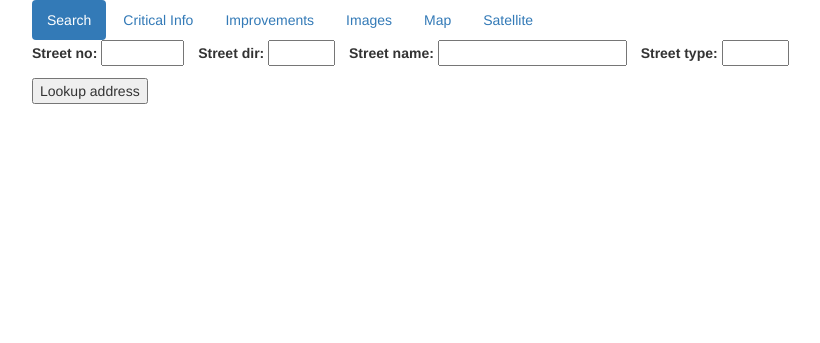
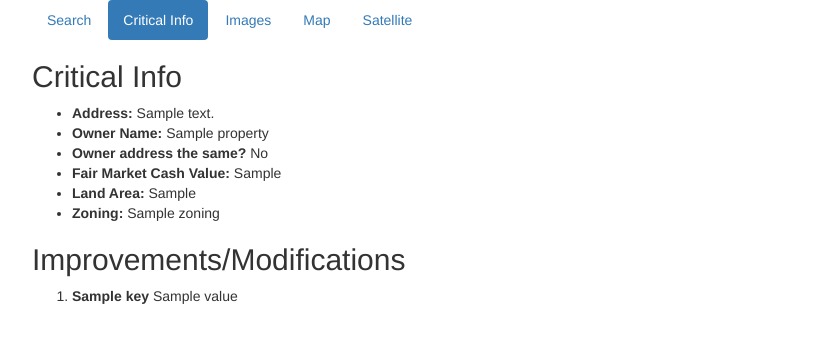
Before and after one commit to codefortulsa/tfd-preplan, a Django app: template tfdpreplan/templates/address_lookup.html in a window 1280 px wide. Shown: the top 343 px of the page, without its empty margins (38-858 px from the left). Run offline with Django 3.2, Linux system fonts and the light colour scheme; tables that the repository leaves empty hold one stand-in row (values such as "Sample post"); the template is opened without the code that fills it: values that come from a table or form of the project are taken from there, most other values are stand-ins (such as "Sample title", 1, 10 or a date in 2020); grey boxes marked "Sample" are stand-in pictures; parts of the project's set-up code (start-up, migrations or seed data) failed here and were passed over; some libraries are stand-ins or nearby versions.

Commit message:
Simplify layout, auto-select tab when search completes

```diff
--- a/tfdpreplan/templates/address_lookup.html
+++ b/tfdpreplan/templates/address_lookup.html
@@ -8,11 +8,13 @@
 <div class="container">
     <ul class="nav nav-pills">
         <li class="active"><a data-toggle="pill" href="#search">Search</a></li>
+
+        {% if property %}
         <li><a data-toggle="pill" href="#crits">Critical Info</a></li>
-        <li><a data-toggle="pill" href="#improvements">Improvements</a></li>
         <li><a data-toggle="pill" href="#images">Images</a></li>
         <li><a data-toggle="pill" href="#map">Map</a></li>
         <li><a data-toggle="pill" href="#satellite">Satellite</a></li>
+        {% endif %}
     </ul>
     <div class="tab-content">
         <div id="search" class="tab-pane fade in active">
@@ -29,21 +31,20 @@
             <h2>Critical Info</h2>
             <ul>
                 <li><b>Address:</b> {{property.situs_address}}</li>
+                <li><b>Owner Name:</b> {{property.owner_name}}</li>
                 <li><b>Owner address the same?</b> {% if property.situs_address == property.owner_address %}<i>Yes</i>{% else %}No{% endif %}</li>
-                <li><b>Owner Name:</b> {{property.owner_name}}</li>
                 <li><b>Fair Market Cash Value:</b> {{property.fair_cash_market_value}}</li>
                 <li><b>Land Area:</b> {{property.land_area}}</li>
                 <li><b>Zoning:</b> {{property.zoning}}</li>
             </ul>
-        </div>
-        <div id="improvements" class="tab-pane fade">
-           <h1>Improvements/Modifications</h1>
+
+            <h2>Improvements/Modifications</h2>
             <ol>
-            {% for improvement in property.improvements %}
+                {% for improvement in property.improvements %}
                 {% for key,value in improvement.items %}
                 <li><b>{{key}}</b> {{value}}</li>
                 {% endfor %}
-            {% endfor %}
+                {% endfor %}
             </ol>
         </div>
         <div id="images" class="tab-pane fade">
@@ -67,6 +68,10 @@
 
 {% endblock %}
 
-{% block scripts %}
-<script type="text/javascript" src="{% static '/js/prevalidate.js' %}"></script>
+{% block script %}
+    {% if property %}
+    <script type="text/javascript">
+        $('a[href="#crits"]').tab('show');
+    </script>
+    {% endif %}
 {% endblock %}
--- a/tfdpreplan/templates/base.html
+++ b/tfdpreplan/templates/base.html
@@ -15,5 +15,7 @@
 
         <script src="{% static "js/jquery.min.js" %}"></script>
         <script src="{% static "js/bootstrap.min.js" %}"></script>
+
+        {% block script %}{% endblock %}
     </body>
 </html>
```
